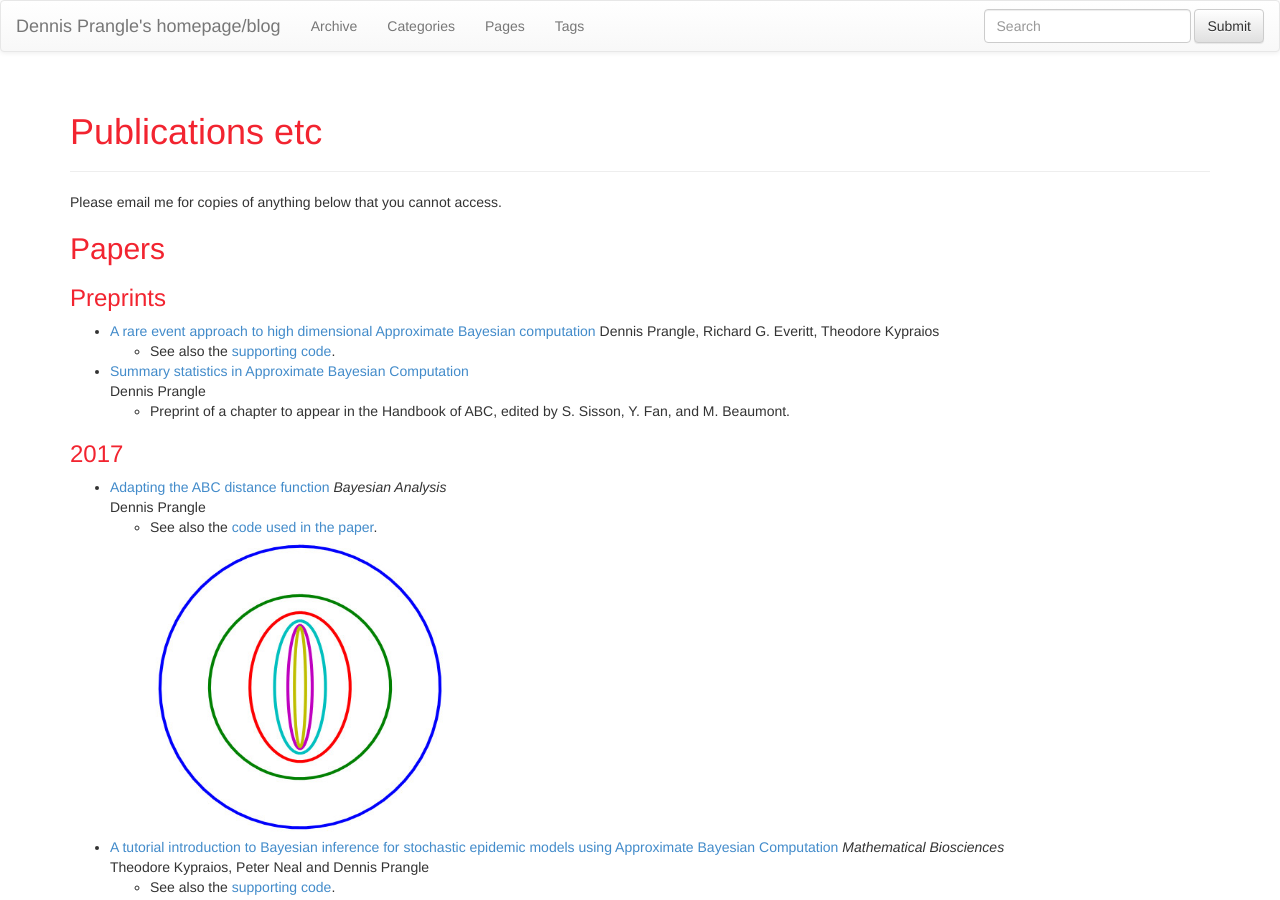
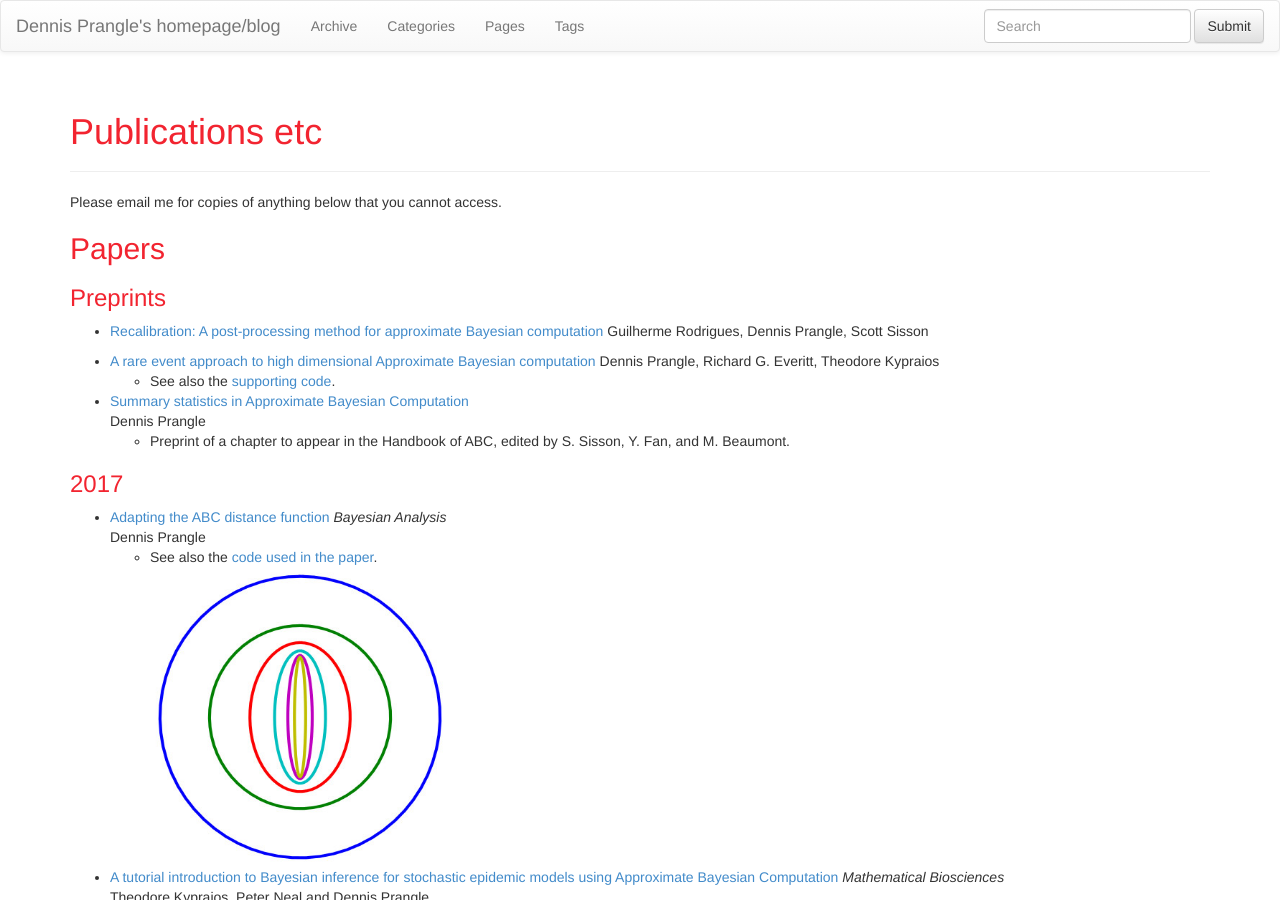
Before and after one commit to dennisprangle/dennisprangle.github.io, a Jekyll site: the page built from pub.md, in a window 1280 px wide and 900 px high. Built offline with Jekyll 4.4.1, drawn with Linux system fonts in a browser that asks for light colours; nearby versions of some CDN libraries.

Commit message:
Add recalibration paper

```diff
--- a/pub.md
+++ b/pub.md
@@ -11,6 +11,9 @@ Papers
 ------
 
 ### Preprints
+
+- [Recalibration: A post-processing method for approximate Bayesian computation](http://arxiv.org/abs/1704.06374)
+Guilherme Rodrigues, Dennis Prangle, Scott Sisson
 
 - [A rare event approach to high dimensional Approximate Bayesian computation](https://arxiv.org/abs/1611.02492)
 Dennis Prangle, Richard G. Everitt, Theodore Kypraios
```
